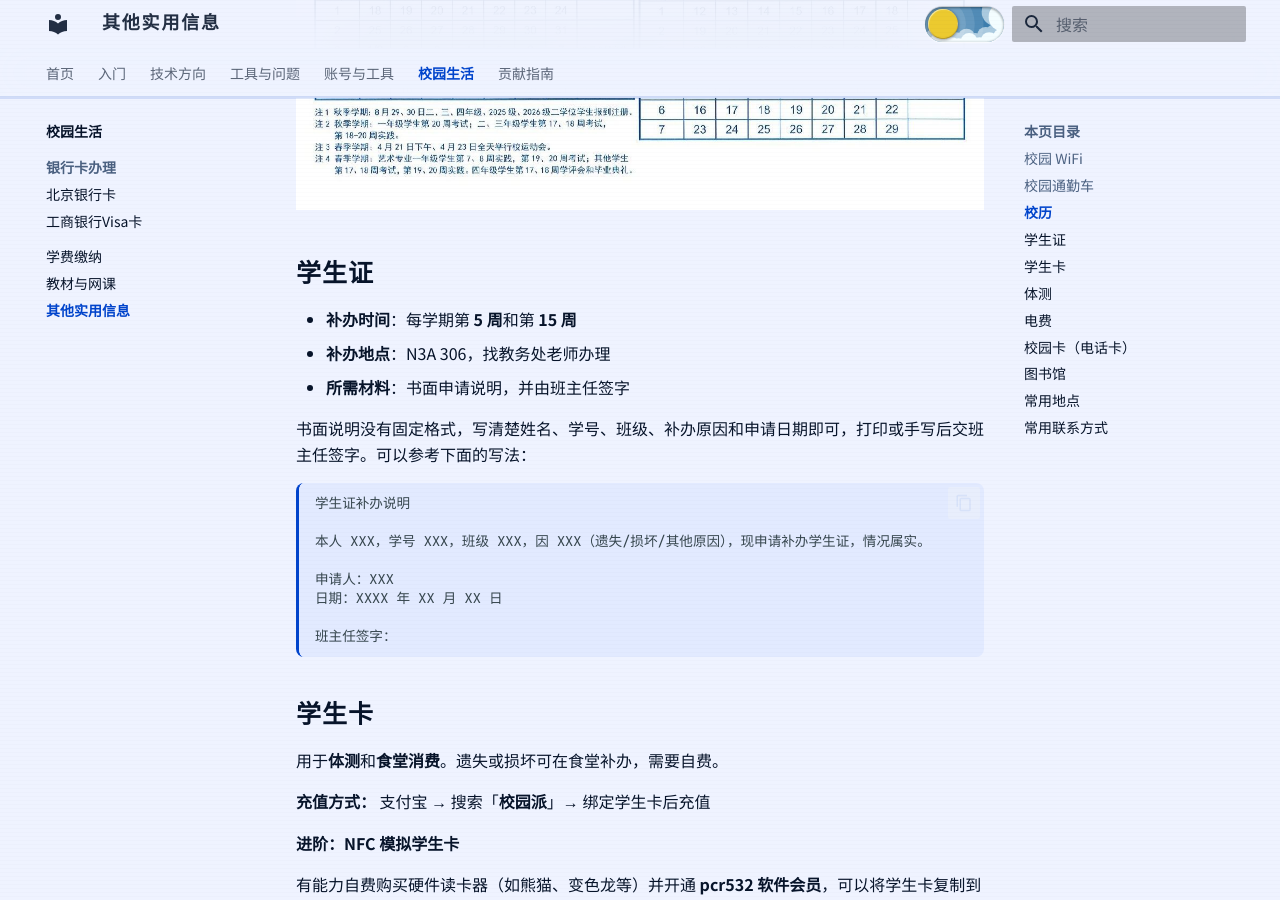
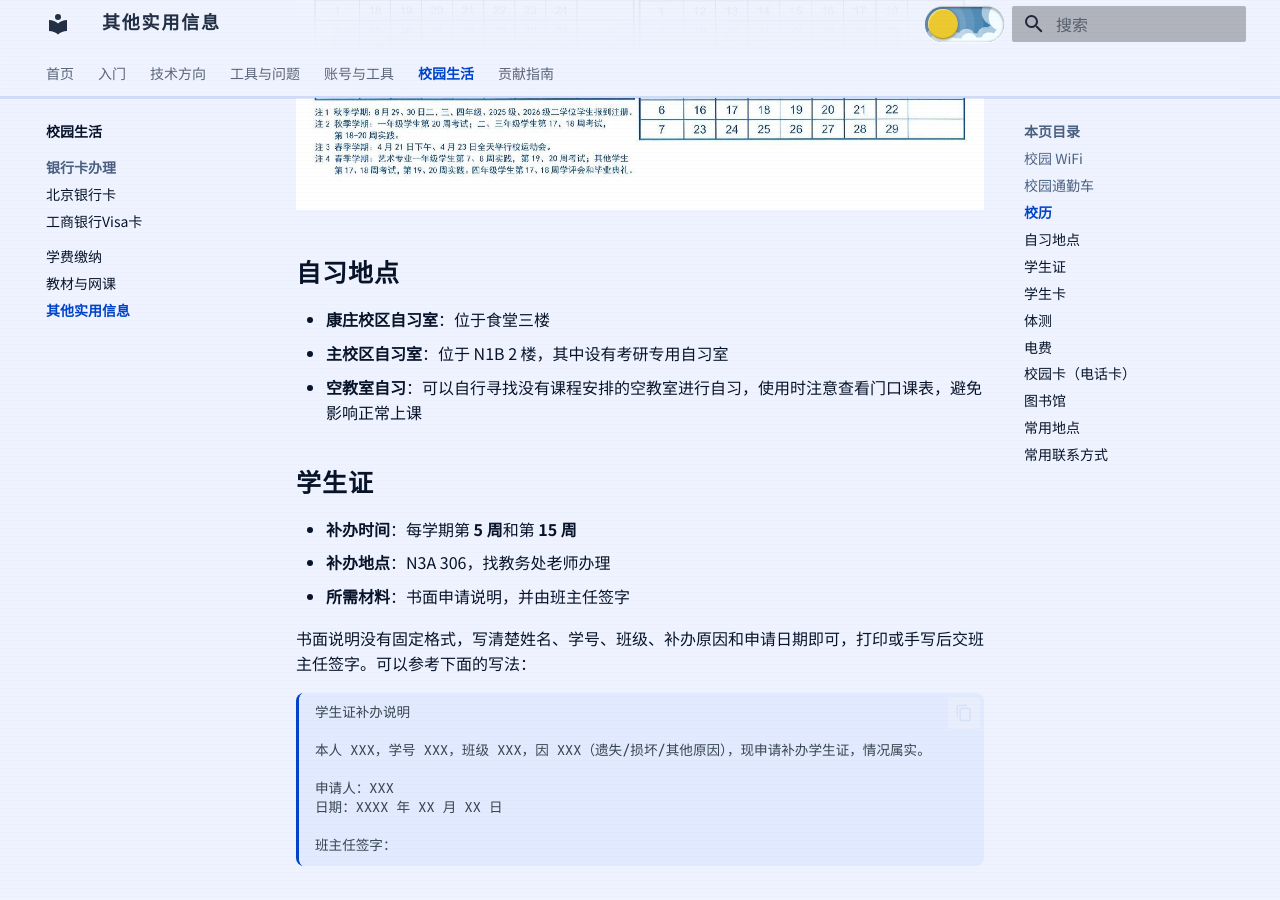
Before and after one commit to starnotes-xj/SurviveBIGCManual, an MkDocs documentation site: the page built from docs/05-校园生活/其他实用信息.md, in a window 1280 px wide and 900 px high, scrolled down 2350 px. Built offline with MkDocs 1.6.1 and Material for MkDocs 9.7.7, drawn with Linux system fonts in a browser that asks for light colours; some of the changed text lies outside the part shown.

Commit message:
Keep campus access guidance current for daily student use
Add the campus WiFi account-activation destination and expand the self-study location guidance for both campuses, including the graduate-exam study room reference.

Constraint: Later campus details arrived after the previous handbook push
Rejected: Commit generated previews, site output, and temporary research files | they are not source documentation
Confidence: high
Scope-risk: narrow
Reversibility: clean
Directive: Recheck campus locations and access URLs when the school changes facilities or authentication flows
Tested: python -m mkdocs build --strict; preview DOM check for the updated page
Not-tested: External activation page availability

```diff
--- a/docs/05-校园生活/其他实用信息.md
+++ b/docs/05-校园生活/其他实用信息.md
@@ -5,7 +5,7 @@
 ## 校园 WiFi
 
 - **网络名称**：`SZCXDZMX`
-- **登录账号**：校园统一身份认证账号（即教务系统、校园网等通用的账号），**新生需先激活账号**才能登录
+- **登录账号**：校园统一身份认证账号（即教务系统、校园网等通用的账号），**新生需先激活账号**才能登录。可前往[校园网账号激活页面](https://authserver.bigc.edu.cn/retrieve-password/accountActivation/index.html#/)
 - **认证方式**：连接后会弹出认证网页，或顶部显示「WiFi 需要认证」，点击进入登录即可
 
 **连不上 / 掉网怎么办**
@@ -34,6 +34,12 @@
 下图为 **2026—2027 学年校历**，包含秋季学期、春季学期、寒假、暑假以及考试、实践等安排。具体放假时间和教学安排以教务处后续通知为准。
 
 ![2026—2027 学年校历](assets/2026-2027学年校历.jpg)
+
+## 自习地点
+
+- **康庄校区自习室**：位于食堂三楼
+- **主校区自习室**：位于 N1B 2 楼，其中设有考研专用自习室
+- **空教室自习**：可以自行寻找没有课程安排的空教室进行自习，使用时注意查看门口课表，避免影响正常上课
 
 ## 学生证
 
```
